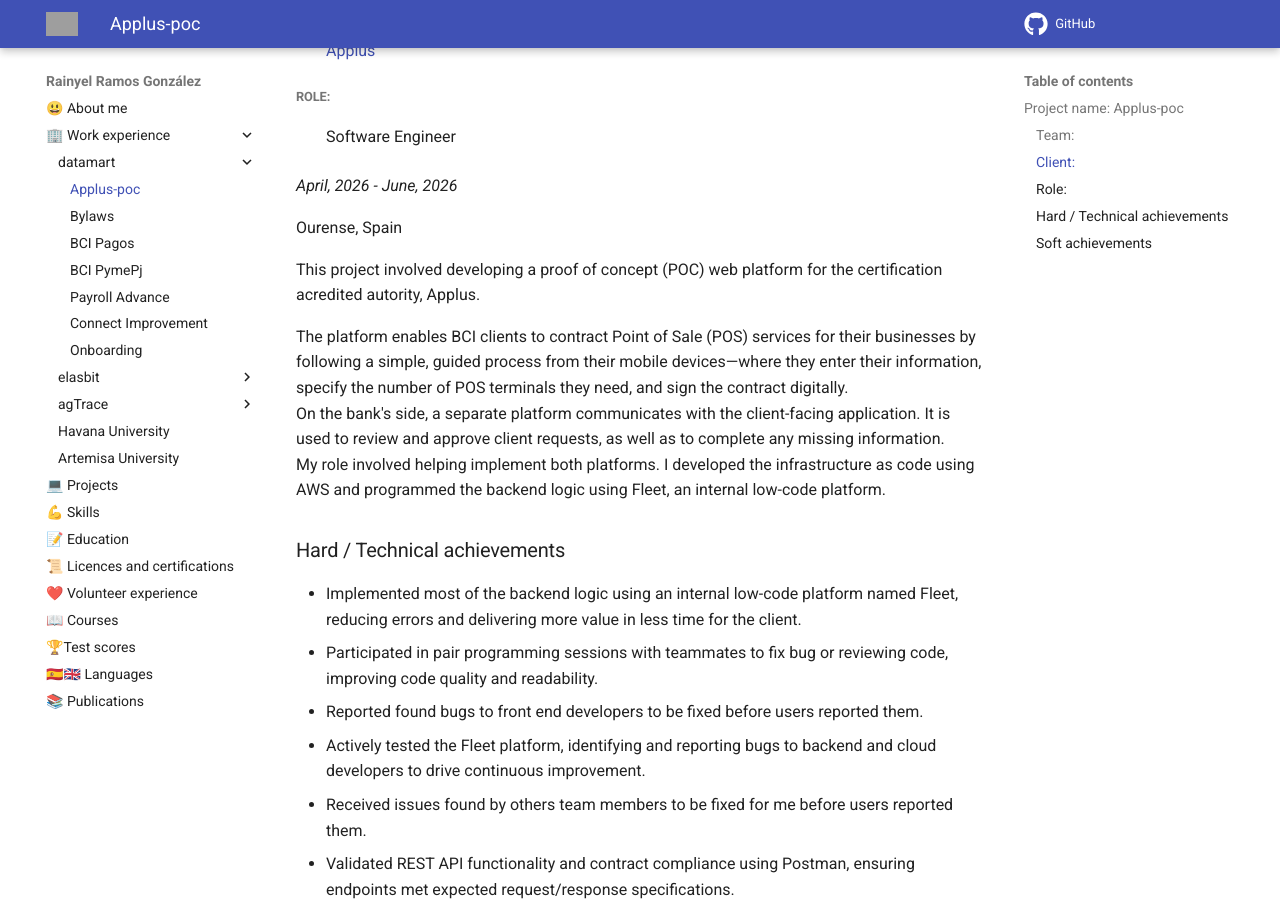
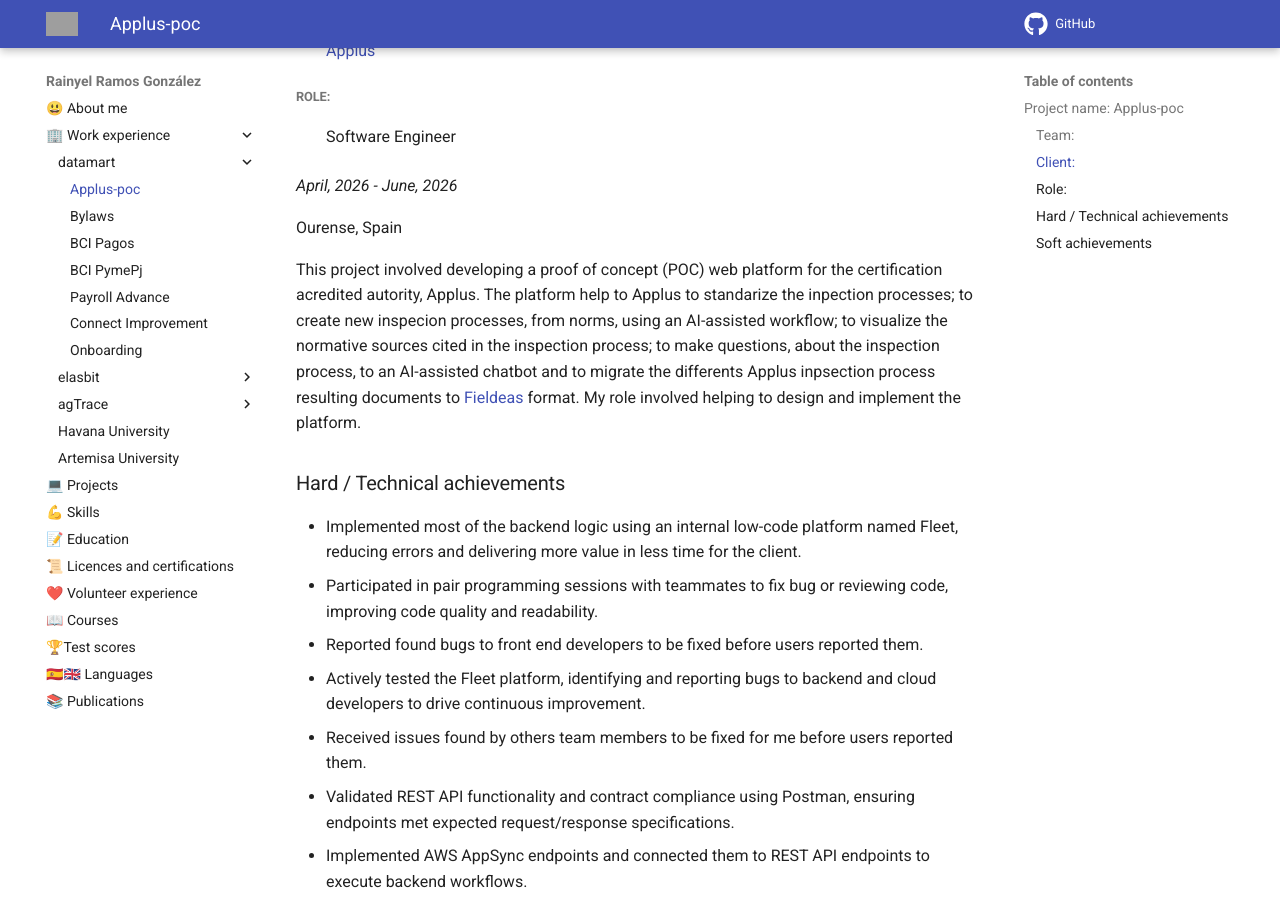
Before and after one commit to rayniel95/rayniel95.github.io, an MkDocs documentation site: the page built from docs/work_experience/dkl/applus_poc.md, in a window 1280 px wide and 900 px high, scrolled down 357 px. Built offline with MkDocs 1.6.1 and Material for MkDocs 9.7.7, drawn with Linux system fonts in a browser that asks for light colours; grey boxes are pictures that could not be loaded.

Commit message:
docs(work_experience): update Applus project description and clarify role

```diff
--- a/docs/work_experience/dkl/applus_poc.md
+++ b/docs/work_experience/dkl/applus_poc.md
@@ -17,11 +17,8 @@ Ourense, Spain
 
 <!-- who is the client, what the client have, what the client want, what i can do -->
 
-This project involved developing a proof of concept (POC) web platform for the certification acredited autority, Applus.
-
-The platform enables BCI clients to contract Point of Sale (POS) services for their businesses by following a simple, guided process from their mobile devices—where they enter their information, specify the number of POS terminals they need, and sign the contract digitally.
-On the bank's side, a separate platform communicates with the client-facing application. It is used to review and approve client requests, as well as to complete any missing information.
-My role involved helping implement both platforms. I developed the infrastructure as code using AWS and programmed the backend logic using Fleet, an internal low-code platform.
+This project involved developing a proof of concept (POC) web platform for the certification acredited autority, Applus. The platform help to Applus to standarize the inpection processes; to create new inspecion processes, from norms, using an AI-assisted workflow; to visualize the normative sources cited in the inspection process; to make questions, about the inspection process, to an AI-assisted chatbot and to migrate the differents Applus inpsection process resulting documents to [Fieldeas](https://www.linkedin.com/company/fieldeas/?originalSubdomain=es) format.
+My role involved helping to design and implement the platform.
 
 <!-- small description about the client and its requirements or problems, how I solve it -->
 ### Hard / Technical achievements
```
